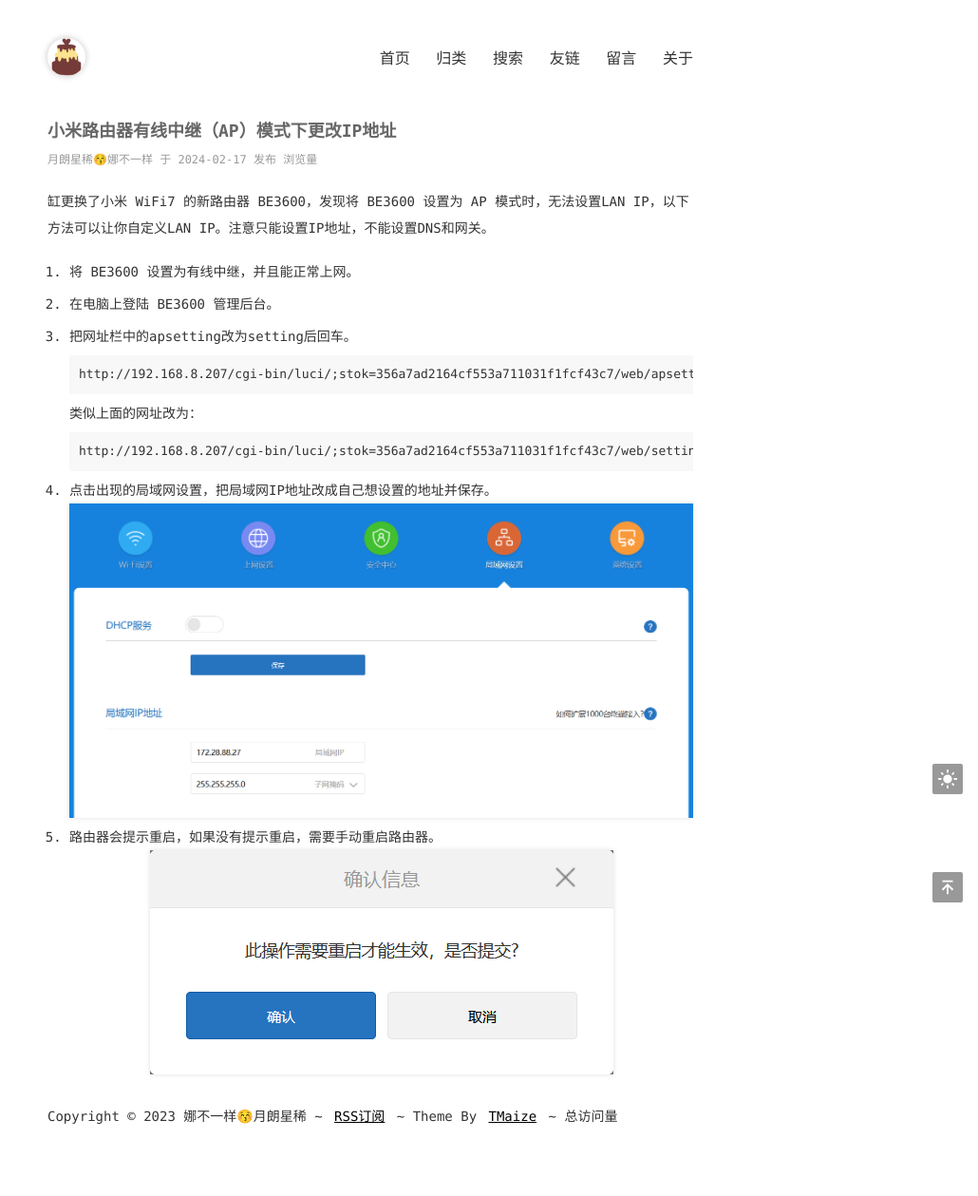
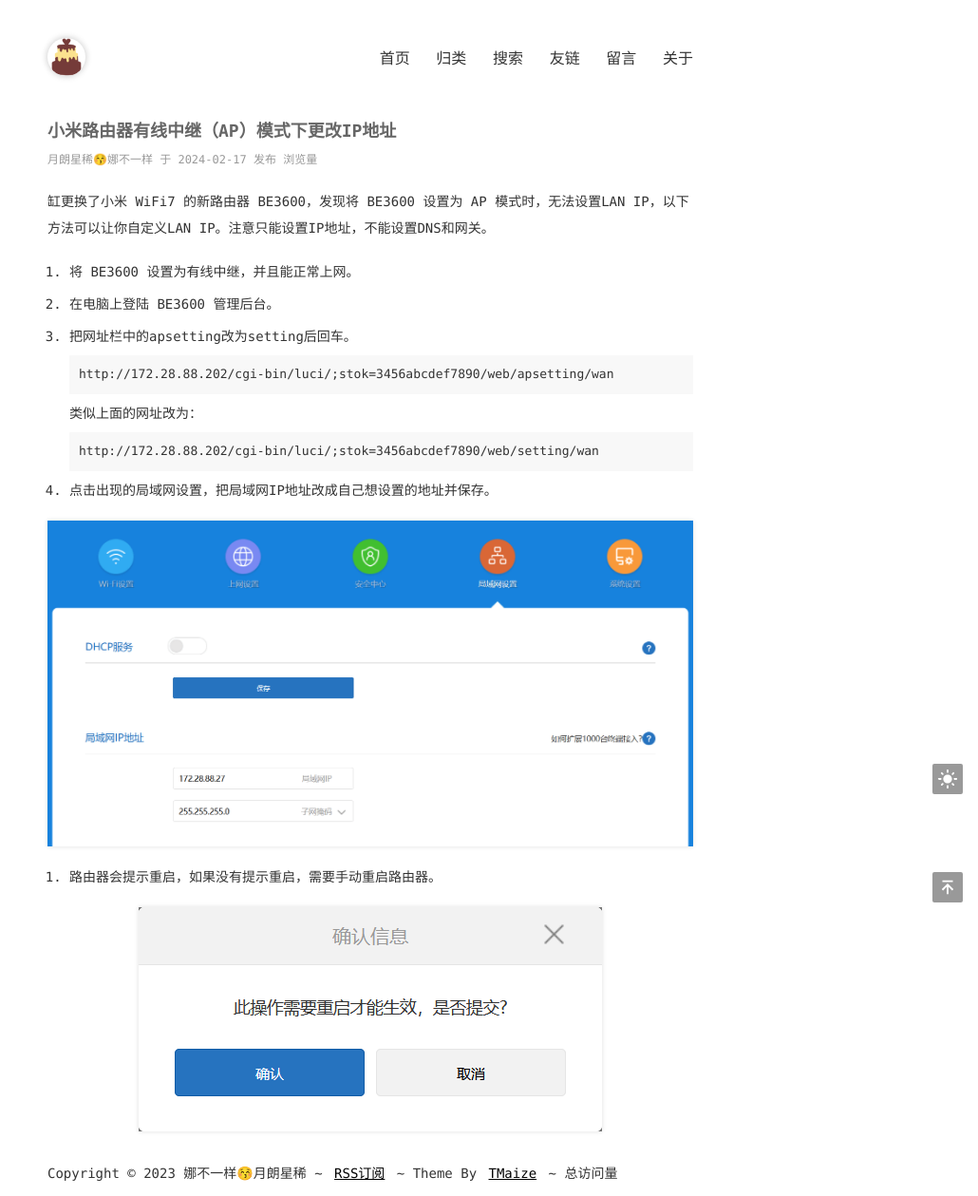
Before and after one commit to nksmiles/nksmiles.github.io, a Jekyll site: the page built from _posts/2024-02-17-Mi-router-LAN-IP-change.md, in a window 1280 px wide. Shown: the whole page at 95% size, without its empty margins (250-1280 px from the left). Built offline with Jekyll 4.4.1, drawn with Linux system fonts in a browser that asks for light colours; comment, search, counter and statistics services are not loaded; before the commit the page ends 1199 px from its top, so only the background shows below that; some of the changed lines change nothing that is shown.

Commit message:
Update 2024-02-17-Mi-router-LAN-IP-change.md

````diff
--- a/_posts/2024-02-17-Mi-router-LAN-IP-change.md
+++ b/_posts/2024-02-17-Mi-router-LAN-IP-change.md
@@ -12,15 +12,17 @@
 
 3. 把网址栏中的apsetting改为setting后回车。
 ```
-http://192.168.8.207/cgi-bin/luci/;stok=356a7ad2164cf553a711031f1fcf43c7/web/apsetting/wan
+http://172.28.88.202/cgi-bin/luci/;stok=3456abcdef7890/web/apsetting/wan
 ```
 类似上面的网址改为：
 ```
-http://192.168.8.207/cgi-bin/luci/;stok=356a7ad2164cf553a711031f1fcf43c7/web/setting/wan
+http://172.28.88.202/cgi-bin/luci/;stok=3456abcdef7890/web/setting/wan
 ```
 
 5. 点击出现的局域网设置，把局域网IP地址改成自己想设置的地址并保存。
+
 ![LAN IP](LAN_IP.png)
 
 6. 路由器会提示重启，如果没有提示重启，需要手动重启路由器。
+
 ![LAN IP_Reboot](LAN_IP_Reboot.png)
````
